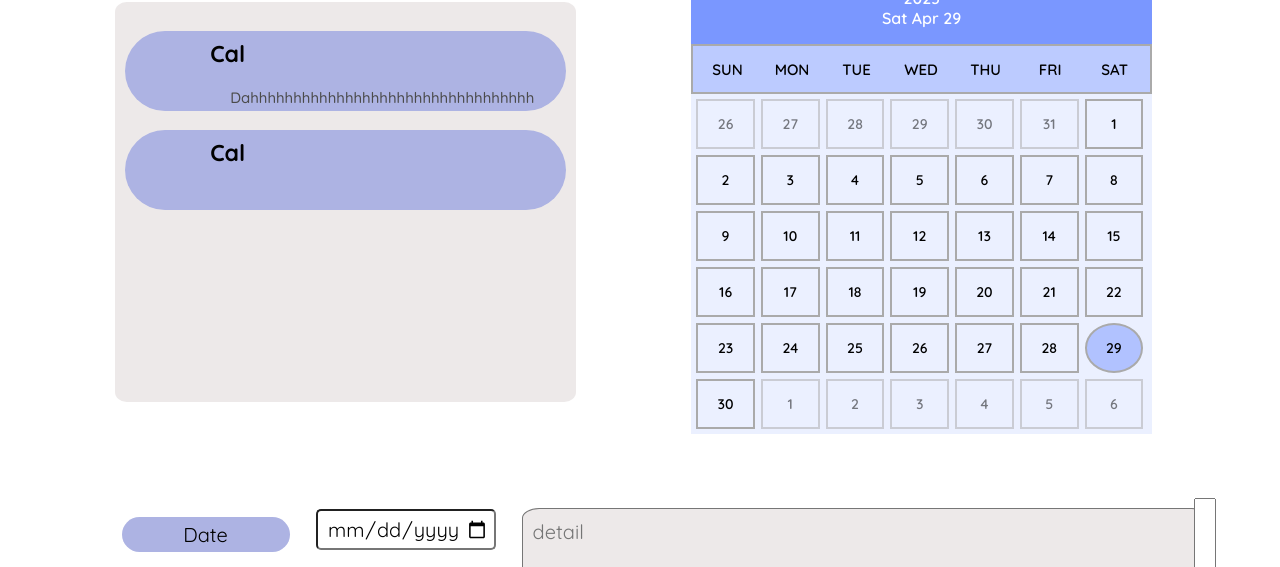
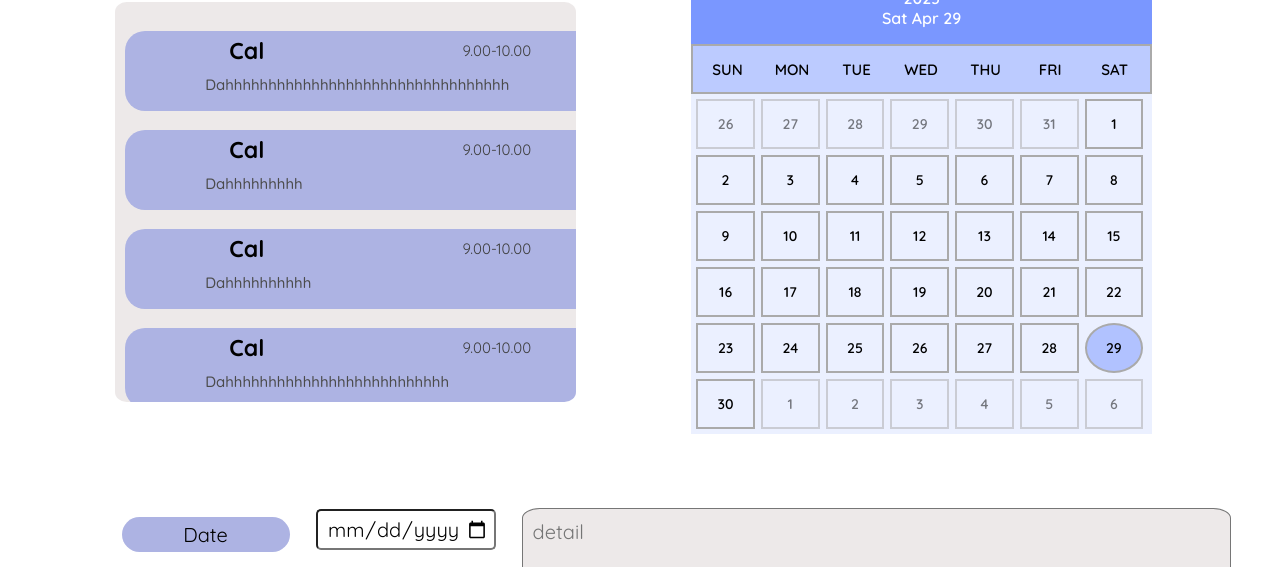
Before and after one commit to oOWinOo/ComEngEssFinalProject, a plain HTML site: page frontend/Index.html in a window 1280 px wide. Shown: the part 204-771 px from the top of the page. Drawn offline with Linux system fonts and the light colour scheme; no server answers.

Commit message:
edit css of todolist

```diff
--- a/frontend/Index.html
+++ b/frontend/Index.html
@@ -27,6 +27,34 @@
         <h2 id="Todo-List-Text">To do List</h2>
         <h2 id="Day"></h2>
         <div id="dayList">
+          <div class="listBox">
+            <div class="head">
+              <div class="subject">Cal</div>
+              <div class="timmy">9.00-10.00</div>
+            </div>
+            <div class="listDetail">Dahhhhhhhhhhhhhhhhhhhhhhhhhhhhhhhhh</div>
+          </div>
+          <div class="listBox">
+            <div class="head">
+              <div class="subject">Cal</div>
+              <div class="timmy">9.00-10.00</div>
+            </div>
+            <div class="listDetail">Dahhhhhhhhh</div>
+          </div>
+          <div class="listBox">
+            <div class="head">
+              <div class="subject">Cal</div>
+              <div class="timmy">9.00-10.00</div>
+            </div>
+            <div class="listDetail">Dahhhhhhhhhh</div>
+          </div>
+          <div class="listBox">
+            <div class="head">
+              <div class="subject">Cal</div>
+              <div class="timmy">9.00-10.00</div>
+            </div>
+            <div class="listDetail">Dahhhhhhhhhhhhhhhhhhhhhhhhhh</div>
+          </div>
           <div class="listBox">
             <div class="head">
               <div class="subject">Cal</div>
@@ -115,7 +143,6 @@
             <button onclick="test()">test</button>
         </div>
 
-        <select class ="selectElementId"></select>
     </div>
 
 
--- a/frontend/allStyle.css
+++ b/frontend/allStyle.css
@@ -322,30 +322,31 @@
   padding: 5px;
   background-color: #ADB3E3;
   text-align: left;
-  border-radius: 9999px;
-  width: 100%;
+  border-radius: 20px;
+  width: fit-content;
   display: block;
   margin-top: 19px;
   height: 80px
 }
 .head{
   display: flex;
+  justify-content: space-around;
 }
 .subject{
   font-size: 23px;
   font-weight: 900;
   color: #000;
   margin: 0;
-  margin-top: 3px;
-  margin-left: 80px;
+  /* margin-top: 1%; */
+  /* margin-left: 80px; */
 }
 .timmy{
   font-size: 15px;
   font-weight: 400;
   color: #3f3f3f;
   margin: 0;
-  margin-top: 14px;
-  margin-left: 420px;
+  margin-top: 1%;
+  /* margin-left: 420px; */
 }
 .listDetail{
   font-size: 15px;
@@ -357,9 +358,9 @@
   overflow-y:hidden;
   color: #4b4b4b;
   margin: 0;
-  margin-top: 0px;
-  margin-left: 100px;
-  margin-bottom: 0px;
+  margin-top: 2%;
+  margin-left: 15%;
+  /* margin-bottom: 0px; */
 }
 #dayList {
     background-color: #EDE9E9;
```
